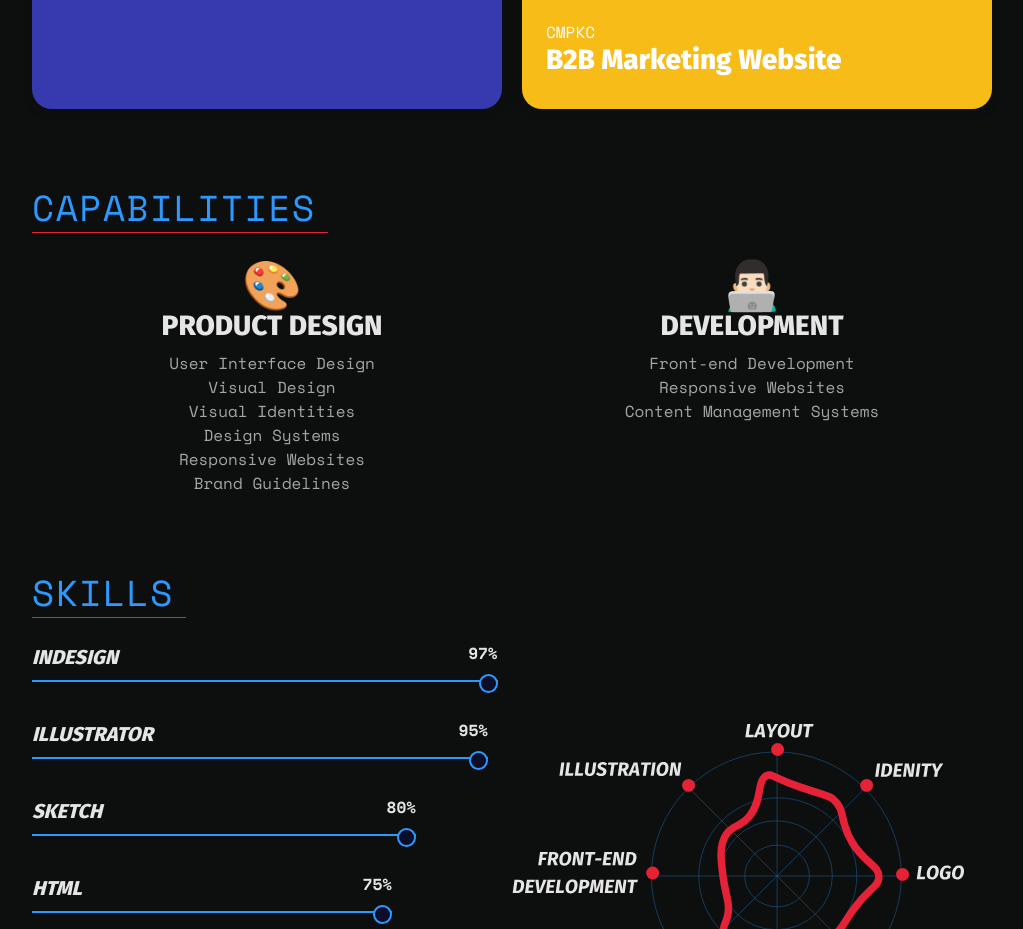
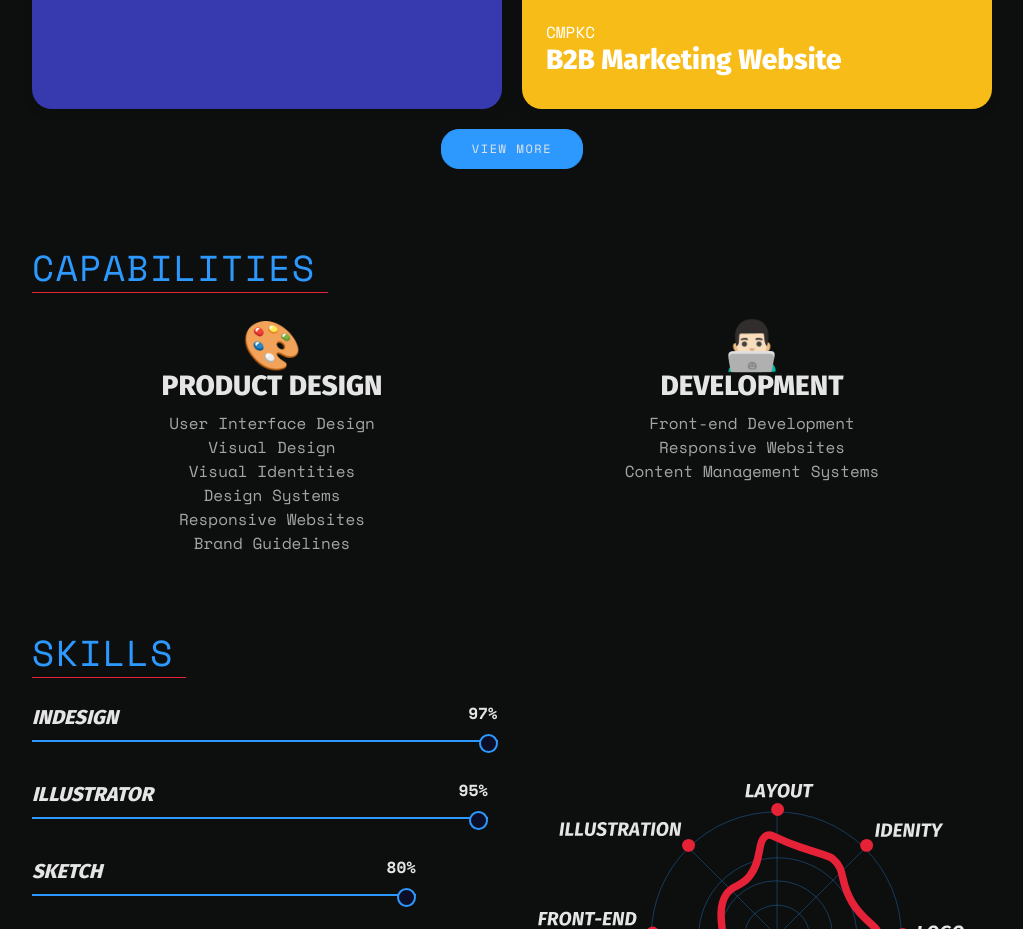
Before and after one commit to hergan/jordanhaldane.com, a website: page index.html in a window 1280 px wide. Shown: the part 1460-2389 px from the top of the page, without its empty margins (128-1151 px from the left). Drawn offline with nearby package versions, Linux system fonts and the light colour scheme.

Commit message:
:sparkles: added print port btn

```diff
--- a/index.html
+++ b/index.html
@@ -89,6 +89,9 @@
                         <h3 class="project__title">B2B Marketing Website</h3>
                     </div>
                 </a>
+            </div>
+            <div class="btn-wrapper">
+                <a href="https://jordanhaldane.com/pdf/00jbh_portfolio-digital_20200204_v1.pdf" target="_blank" class="btn btn-primary">View more</a>
             </div>
         </section>
 
--- a/scss/pages/home.scss
+++ b/scss/pages/home.scss
@@ -185,6 +185,11 @@ main {
                         }
                     }
                 }
+            }
+            .btn-wrapper {
+            display: flex;
+            justify-content: center;
+            margin-top:1.25rem;
             }
         }
         &.capabilities-sec {
```
Also changed, not shown: css/style.css.
